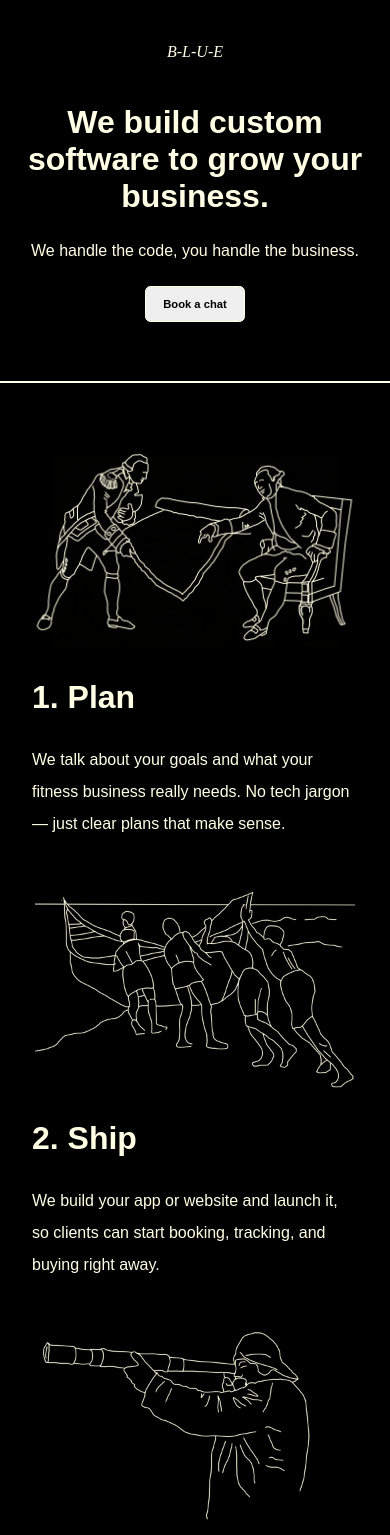
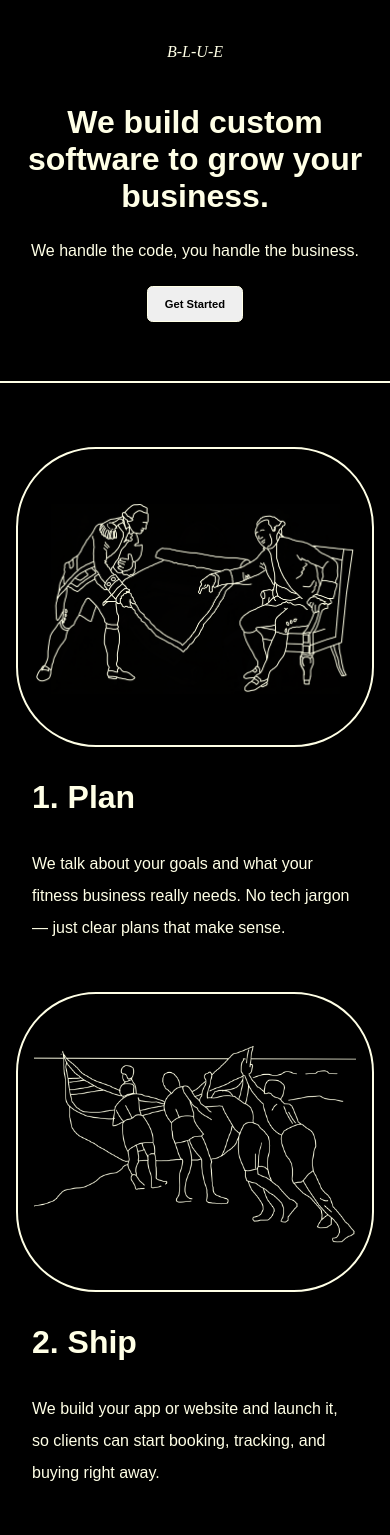
Before and after one commit to leozadda/blue-agency, a React (Vite) app: page / in a window 390 px wide. Shown: the top 1535 px of the page. Built offline with nearby package versions, Linux system fonts and the light colour scheme; a web font is replaced by a local one.

Commit message:
did some simple CSS tweaks

```diff
--- a/src/Components/Footer.jsx
+++ b/src/Components/Footer.jsx
@@ -14,7 +14,7 @@ function Footer() {
         <p className="footer-p">
         Let’s chat and see how we can help you.
         </p>
-        <button onClick={handleEmailClick} className="footer-button">Book a chat</button>
+        <button onClick={handleEmailClick} className="footer-button">Get Started</button>
       </div> {/* ADD THIS CLOSING DIV */}
     </div>
   );
--- a/src/Components/Header.jsx
+++ b/src/Components/Header.jsx
@@ -10,7 +10,7 @@ function Header() {
       <div className='header-content'>
         <h1 className='header-h1'>We build custom software to grow your business.</h1>
         <p className='header-p'>We handle the code, you handle the business.</p>
-        <button onClick={handleEmailClick} className='header-button'>Book a chat</button>
+        <button onClick={handleEmailClick} className='header-button'>Get Started</button>
       </div>
     </div>
   )
--- a/src/Styling/WhatWeDo.css
+++ b/src/Styling/WhatWeDo.css
@@ -2,14 +2,14 @@
   padding: 2rem 3rem;
   max-width: 100vw;
   margin: 0 auto;
-  border-bottom: solid 2px #FFFFE6;
+  border-bottom: solid 2px #ffffe6;
 }
 
 .whatwedo-grid {
   display: grid;
   grid-template-columns: repeat(1, 1fr);
   grid-template-rows: repeat(3, 1fr);
-  gap: 2rem;
+  gap: 1rem;
   min-height: 600px;
 }
 
@@ -29,10 +29,12 @@
   width: 50%;
   height: 400px;
   overflow: hidden;
-  border-radius: 0px;
+  border-radius: 4em;
   display: flex;
   align-items: center;
   justify-content: center;
+  border: solid 2px #ffffe6;
+  padding: 1em;
 }
 
 .item-image img {
@@ -45,13 +47,14 @@
   flex: 1;
   display: flex;
   flex-direction: column;
-  gap: 0.75rem;
+  gap: 1rem;
+  padding: 4em;
 }
 
 .whatwedo-item h3 {
   font-size: 5rem;
-  color: #FFFFE6;
-  font-family: 'Azeret Mono', sans-serif;
+  color: #ffffe6;
+  font-family: "Azeret Mono", sans-serif;
   font-weight: 700;
   margin: 0;
 }
@@ -59,8 +62,8 @@
 .whatwedo-item p {
   font-size: 1.5rem;
   line-height: 2;
-  font-family: 'Clash Display', sans-serif;
-  color: #FFFFE6;
+  font-family: "Clash Display", sans-serif;
+  color: #ffffe6;
   margin: 0;
   flex: 1;
 }
@@ -83,6 +86,9 @@
     width: 100%;
     height: 200px;
     margin-bottom: 1rem;
+    border: solid 2px #ffffe6;
+    padding: 1em;
+    border-radius: 5em;
   }
 
   .item-content {
@@ -107,7 +113,7 @@
   }
 
   .item-image {
-    height: 200px;
+    height: 300px;
   }
 
   .whatwedo-item h3 {
```
Also changed, not shown: src/Assets/monitor.png, src/Assets/plan.png.
